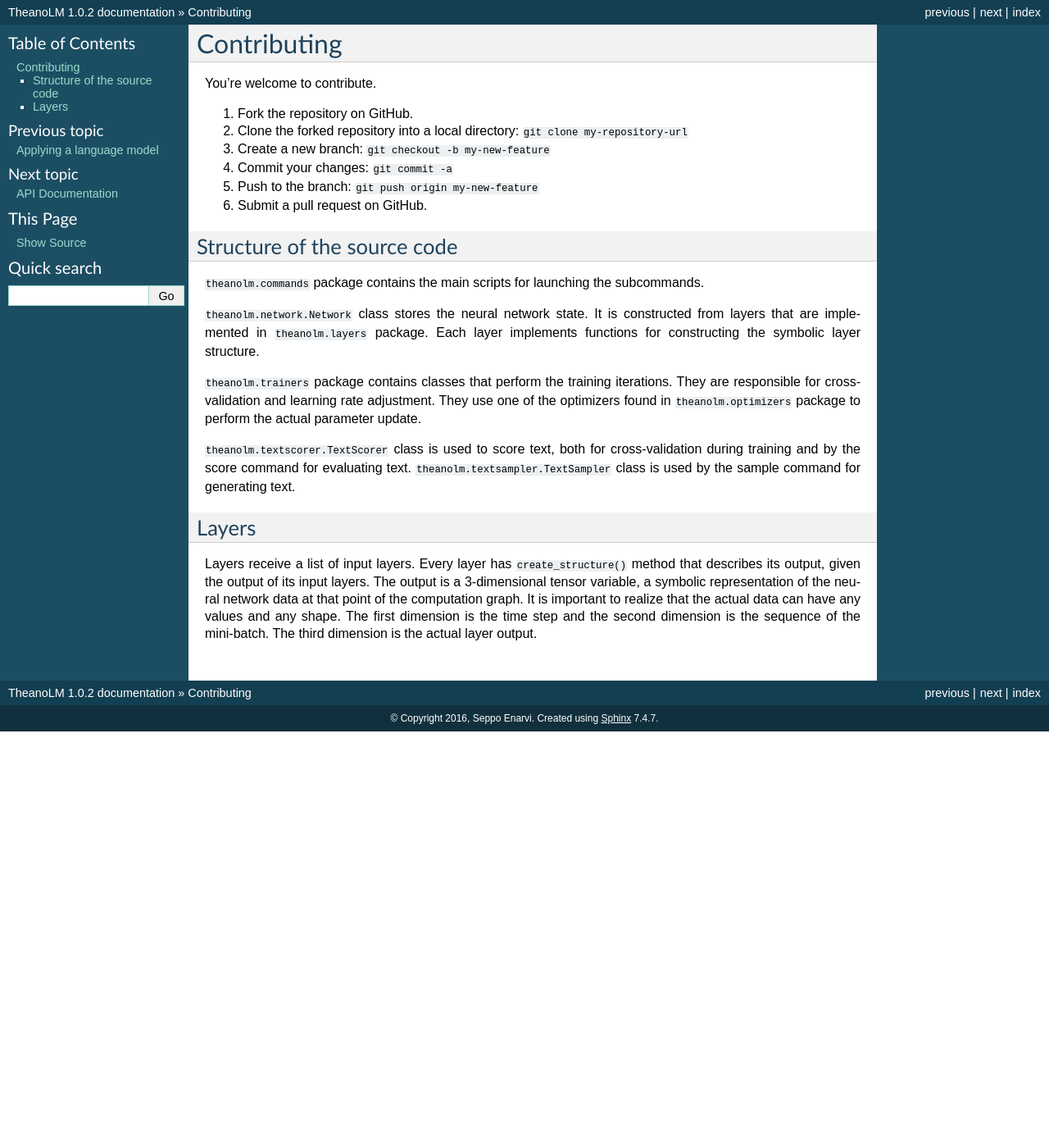
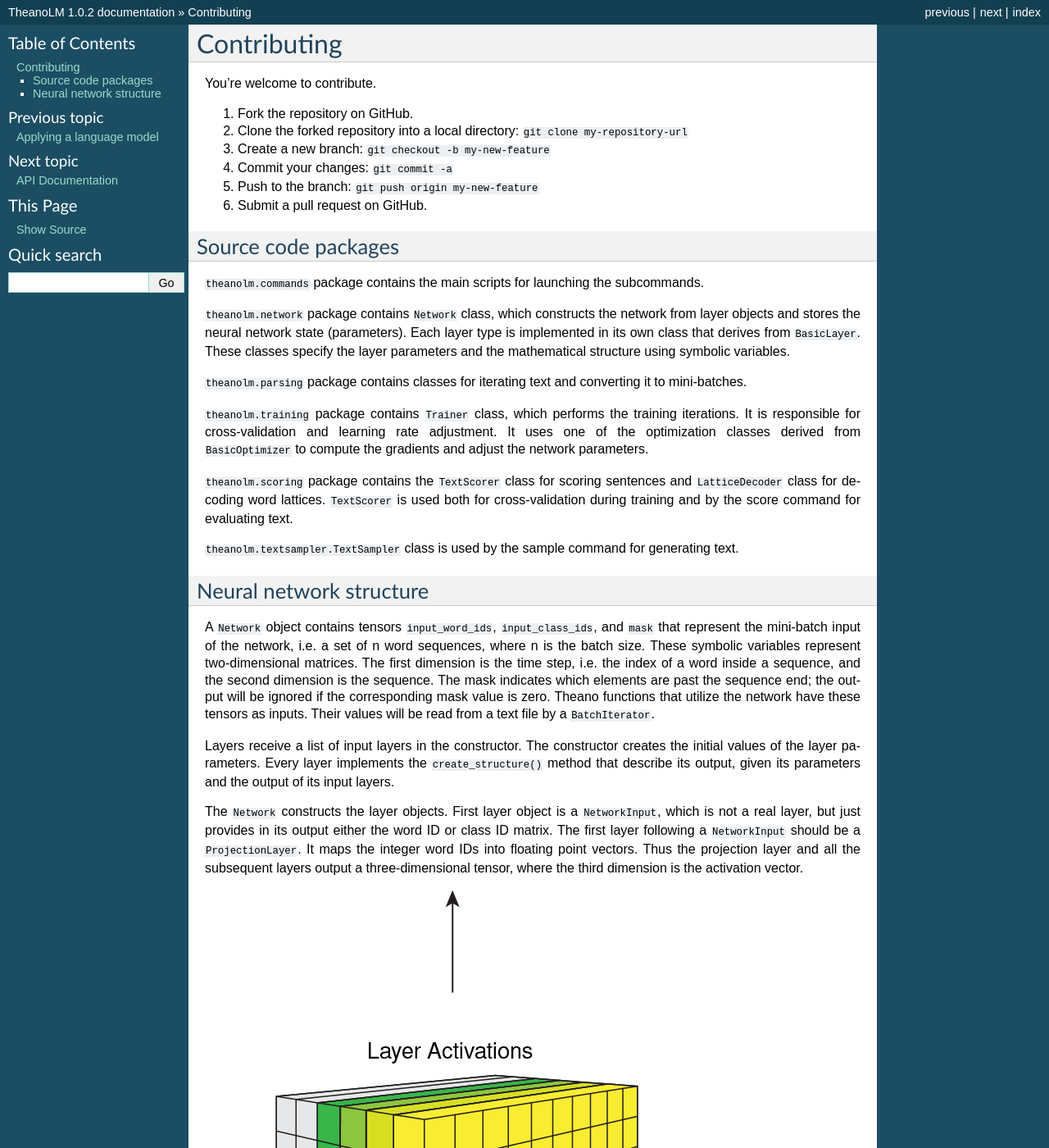
Before and after one commit to senarvi/theanolm, a Sphinx documentation site: the page built from docs/contributing.rst, in a window 1280 px wide and 1400 px high. Shown: the whole window at 82% size. Built offline with Sphinx 7.4.7, drawn with Linux system fonts in a browser that asks for light colours; pages that are not in the unit, such as notebooks, are missing from menus.

Commit message:
Updated documentation about code hierarchy and network structure.

```diff
--- a/docs/contributing.rst
+++ b/docs/contributing.rst
@@ -11,33 +11,58 @@ You're welcome to contribute.
 5. Push to the branch: ``git push origin my-new-feature``
 6. Submit a pull request on GitHub.
 
-Structure of the source code
-----------------------------
+Source code packages
+--------------------
 
 ``theanolm.commands`` package contains the main scripts for launching the
 subcommands.
 
-``theanolm.network.Network`` class stores the neural network state. It is
-constructed from layers that are implemented in ``theanolm.layers`` package.
-Each layer implements functions for constructing the symbolic layer structure.
+``theanolm.network`` package contains ``Network`` class, which constructs the
+network from layer objects and stores the neural network state (parameters).
+Each layer type is implemented in its own class that derives from
+``BasicLayer``. These classes specify the layer parameters and the mathematical
+structure using symbolic variables.
 
-``theanolm.trainers`` package contains classes that perform the training
-iterations. They are responsible for cross-validation and learning rate
-adjustment. They use one of the optimizers found in ``theanolm.optimizers``
-package to perform the actual parameter update.
+``theanolm.parsing`` package contains classes for iterating text and converting
+it to mini-batches.
 
-``theanolm.textscorer.TextScorer`` class is used to score text, both for
-cross-validation during training and by the score command for evaluating text.
+``theanolm.training`` package contains ``Trainer`` class, which performs the
+training iterations. It is responsible for cross-validation and learning rate
+adjustment. It uses one of the optimization classes derived from
+``BasicOptimizer`` to compute the gradients and adjust the network parameters.
+
+``theanolm.scoring`` package contains the ``TextScorer`` class for scoring
+sentences and ``LatticeDecoder`` class for decoding word lattices.
+``TextScorer`` is used both for cross-validation during training and by the
+score command for evaluating text.
+
 ``theanolm.textsampler.TextSampler`` class is used by the sample command for
 generating text.
 
-Layers
-------
+Neural network structure
+------------------------
 
-Layers receive a list of input layers. Every layer has ``create_structure()``
-method that describes its output, given the output of its input layers. The
-output is a 3-dimensional tensor variable, a symbolic representation of the
-neural network data at that point of the computation graph. It is important to
-realize that the actual data can have any values and any shape. The first
-dimension is the time step and the second dimension is the sequence of the
-mini-batch. The third dimension is the actual layer output.
+A ``Network`` object contains tensors ``input_word_ids``, ``input_class_ids``,
+and ``mask`` that represent the mini-batch input of the network, i.e. a set of
+n word sequences, where n is the batch size. These symbolic variables represent
+two-dimensional matrices. The first dimension is the time step, i.e. the index
+of a word inside a sequence, and the second dimension is the sequence. The mask
+indicates which elements are past the sequence end; the output will be ignored
+if the corresponding mask value is zero. Theano functions that utilize the
+network have these tensors as inputs. Their values will be read from a text file
+by a ``BatchIterator``.
+
+Layers receive a list of input layers in the constructor. The constructor
+creates the initial values of the layer parameters. Every layer implements the
+``create_structure()`` method that describe its output, given its parameters and
+the output of its input layers.
+
+The ``Network`` constructs the layer objects. First layer object is a
+``NetworkInput``, which is not a real layer, but just provides in its output
+either the word ID or class ID matrix. The first layer following a
+``NetworkInput`` should be a ``ProjectionLayer``. It maps the integer word IDs
+into floating point vectors. Thus the projection layer and all the subsequent
+layers output a three-dimensional tensor, where the third dimension is the
+activation vector.
+
+.. image:: images/batch-processing.png
```
Also changed, not shown: README.rst (+9 -3 lines), docs/about.rst (+9 -3 lines), docs/images/batch-processing.png (added), 1 other file.
